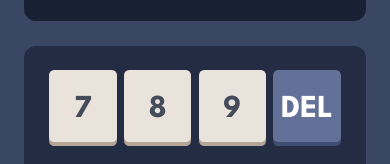
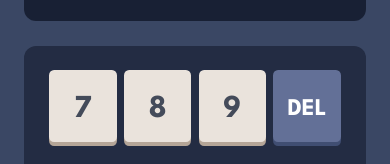
Before and after one commit to NERO-FAN/Responsive_React_Calculator, a React (Create React App) app: page / in a window 390 px wide. Shown: the part 232-396 px from the top of the page. Built offline with nearby package versions, Linux system fonts and the light colour scheme.

Commit message:
last theory hopefully

```diff
--- a/src/components/RenderKeyRows.scss
+++ b/src/components/RenderKeyRows.scss
@@ -21,6 +21,7 @@
       padding-top: 0.5rem;
       border-radius: 0.75rem;
       font-size: 42px;
+      text-align: center;
       border: none;
       cursor: pointer;
 
@@ -50,8 +51,18 @@
       }
     }
 
+    .keypad-button-delete {
+      @media (max-width: 399px) {
+        font-size: 1.5em;
+      }
+
+      @media (min-width: 400px) and (max-width: 568px) {
+        font-size: 1.675em;
+      }
+    }
+
     .keypad-button-reset,
-    .keypad-button-equal, {
+    .keypad-button-equal {
       @media (max-width: 399px) {
         width: 95%;
         font-size: 1.5em;
```
